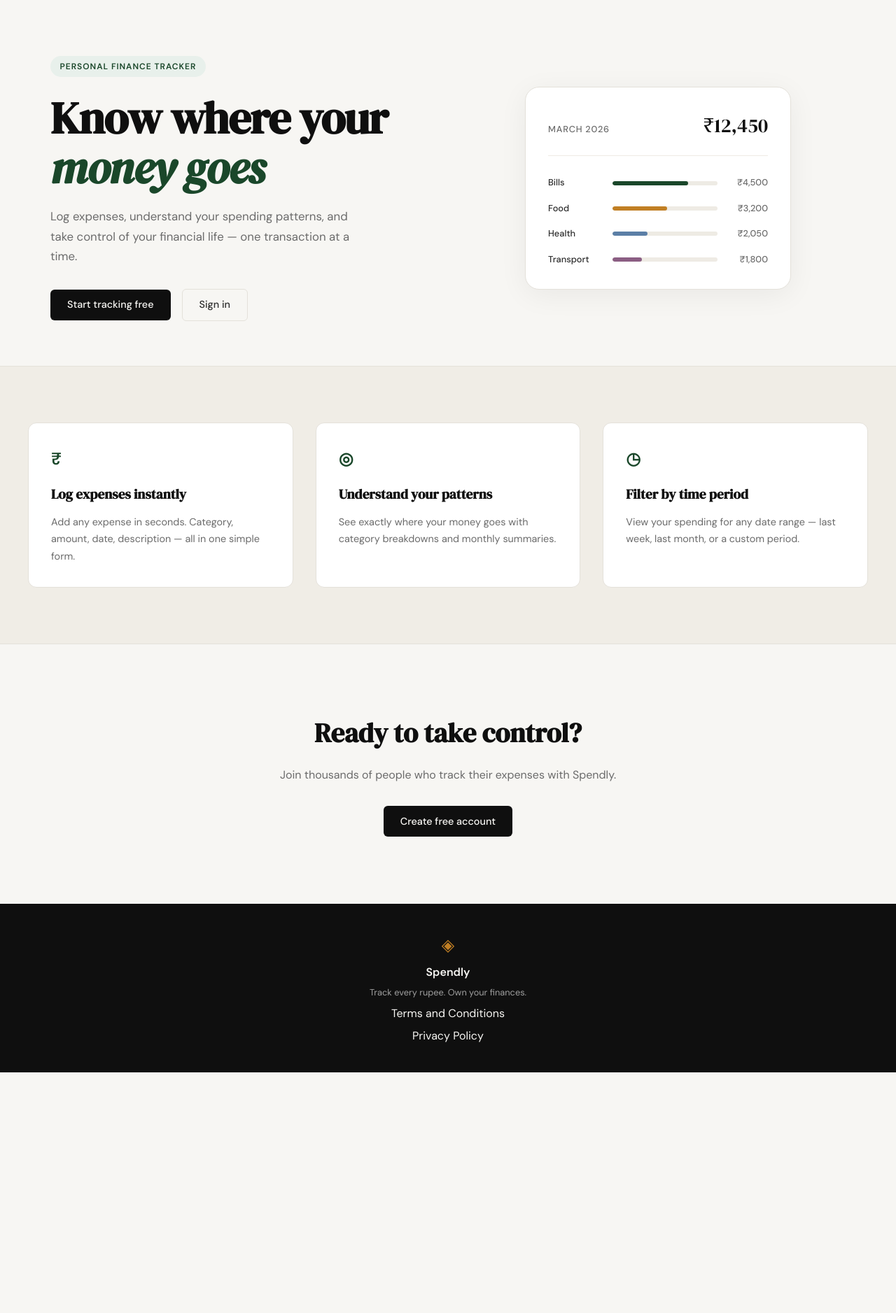
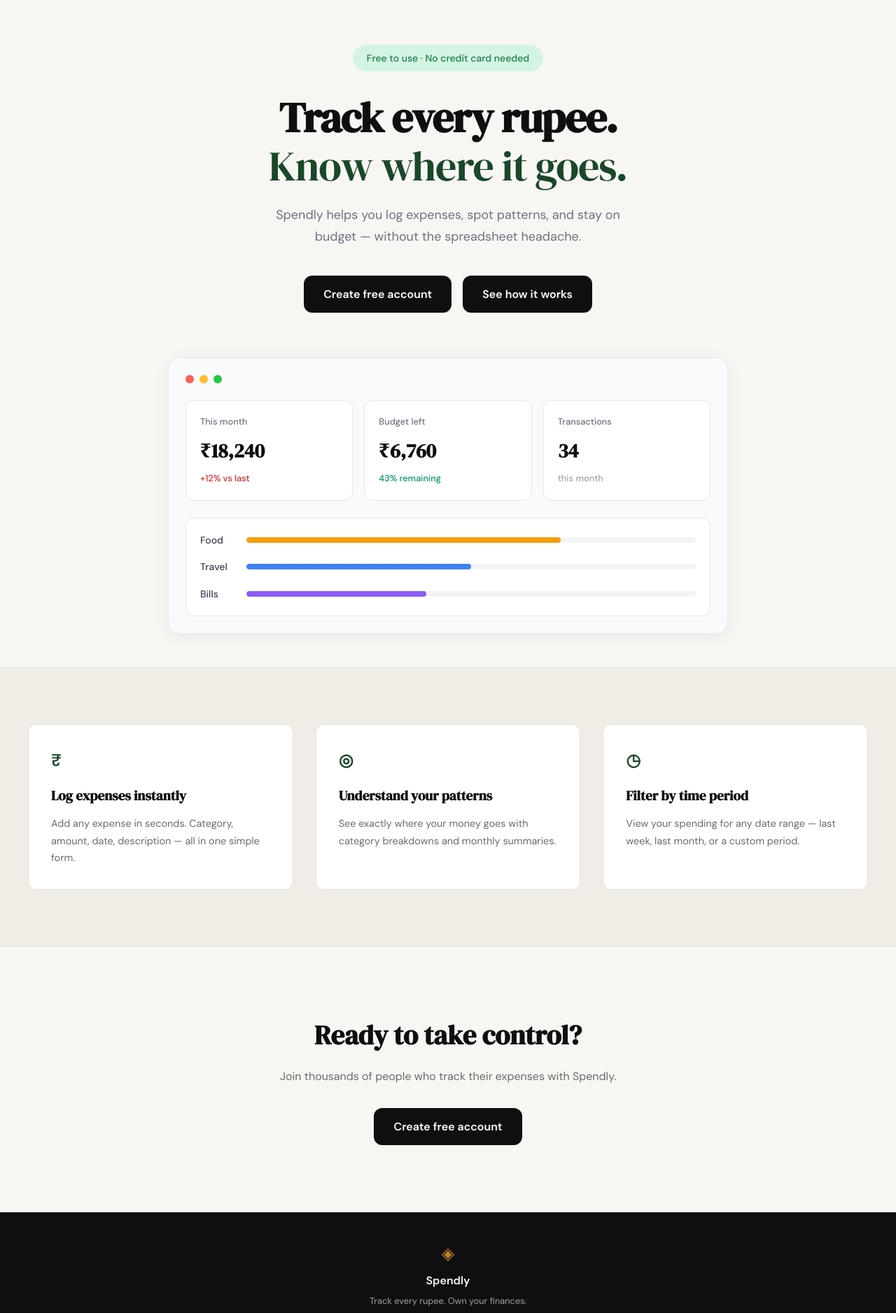
Before and after one commit to aliusman1122/spendly, a Flask app: page / in a window 1280 px wide. Shown: the part 61-1938 px from the top of the page at 70% size. Before the commit the page ends 1594 px from the top, so only its background shows below. Run offline with Flask 3, Linux system fonts and the light colour scheme.

Commit message:
Landing: redesign hero section to match mockup

```diff
--- /dev/null
+++ b/static/css/landing.css
@@ -0,0 +1,243 @@
+/* ------------------------------------------------------------------ */
+/* Hero Section - Landing Page                                         */
+/* ------------------------------------------------------------------ */
+
+.hero {
+    padding: 4rem 2rem 3rem;
+    max-width: var(--max-width);
+    margin: 0 auto;
+}
+
+.hero-inner {
+    text-align: center;
+    max-width: 700px;
+    margin: 0 auto 4rem;
+}
+
+.hero-badge {
+    display: inline-block;
+    background: #d4f4e3;
+    color: #1a7f4a;
+    font-size: 0.875rem;
+    font-weight: 500;
+    padding: 0.5rem 1.25rem;
+    border-radius: 999px;
+    margin-bottom: 2rem;
+}
+
+.hero-title {
+    font-family: var(--font-display);
+    font-size: clamp(2.5rem, 5vw, 3.75rem);
+    line-height: 1.15;
+    letter-spacing: -0.02em;
+    color: var(--ink);
+    margin-bottom: 1.25rem;
+}
+
+.title-accent {
+    color: var(--accent);
+    font-weight: 500;
+}
+
+.hero-subtitle {
+    font-size: 1.125rem;
+    color: #6b7280;
+    line-height: 1.7;
+    max-width: 540px;
+    margin: 0 auto 2.5rem;
+}
+
+.hero-actions {
+    display: flex;
+    gap: 1rem;
+    align-items: center;
+    justify-content: center;
+}
+
+.btn-primary {
+    display: inline-block;
+    background: #0f0f0f;
+    color: #fff;
+    padding: 0.875rem 1.75rem;
+    border-radius: 12px;
+    font-family: var(--font-body);
+    font-size: 1rem;
+    font-weight: 600;
+    cursor: pointer;
+    border: none;
+    transition: background 0.2s;
+    text-decoration: none;
+}
+
+.btn-primary:hover {
+    background: #1a1a1a;
+}
+
+.btn-secondary {
+    display: inline-block;
+    background: #0f0f0f;
+    color: #fff;
+    padding: 0.875rem 1.75rem;
+    border-radius: 12px;
+    font-size: 1rem;
+    font-weight: 600;
+    border: none;
+    transition: background 0.2s;
+    text-decoration: none;
+}
+
+.btn-secondary:hover {
+    background: #1a1a1a;
+}
+
+/* ------------------------------------------------------------------ */
+/* Dashboard Mockup                                                    */
+/* ------------------------------------------------------------------ */
+
+.hero-visual {
+    display: flex;
+    justify-content: center;
+}
+
+.dashboard-mockup {
+    background: #f9fafb;
+    border: 1px solid #e5e7eb;
+    border-radius: 16px;
+    padding: 1.5rem;
+    width: 100%;
+    max-width: 800px;
+    box-shadow: 0 4px 24px rgba(0, 0, 0, 0.06);
+}
+
+.dashboard-header {
+    display: flex;
+    gap: 0.5rem;
+    margin-bottom: 1.5rem;
+}
+
+.dot {
+    width: 12px;
+    height: 12px;
+    border-radius: 50%;
+}
+
+.dot-red { background: #ff5f57; }
+.dot-yellow { background: #ffbd2e; }
+.dot-green { background: #28c840; }
+
+.dashboard-stats {
+    display: grid;
+    grid-template-columns: repeat(3, 1fr);
+    gap: 1rem;
+    margin-bottom: 1.5rem;
+}
+
+.stat-card {
+    background: #fff;
+    border: 1px solid #e5e7eb;
+    border-radius: 12px;
+    padding: 1.25rem;
+    display: flex;
+    flex-direction: column;
+    gap: 0.5rem;
+}
+
+.stat-label {
+    font-size: 0.8rem;
+    color: #6b7280;
+    font-weight: 500;
+}
+
+.stat-value {
+    font-family: var(--font-display);
+    font-size: 1.75rem;
+    color: #0f0f0f;
+    font-weight: 600;
+}
+
+.stat-change {
+    font-size: 0.8rem;
+    font-weight: 500;
+}
+
+.stat-change.positive { color: #dc2626; }
+.stat-change.remaining { color: #059669; }
+.stat-change.muted { color: #9ca3af; }
+
+.dashboard-bars {
+    background: #fff;
+    border: 1px solid #e5e7eb;
+    border-radius: 12px;
+    padding: 1.25rem;
+    display: flex;
+    flex-direction: column;
+    gap: 1rem;
+}
+
+.bar-row {
+    display: flex;
+    align-items: center;
+    gap: 1rem;
+}
+
+.bar-label {
+    font-size: 0.875rem;
+    color: #374151;
+    font-weight: 500;
+    min-width: 50px;
+}
+
+.bar-track {
+    flex: 1;
+    height: 8px;
+    background: #f3f4f6;
+    border-radius: 999px;
+    overflow: hidden;
+}
+
+.bar {
+    height: 100%;
+    border-radius: 999px;
+    transition: width 0.6s ease;
+}
+
+.bar-food { background: #f59e0b; }
+.bar-travel { background: #3b82f6; }
+.bar-bills { background: #8b5cf6; }
+
+/* ------------------------------------------------------------------ */
+/* Responsive                                                          */
+/* ------------------------------------------------------------------ */
+
+@media (max-width: 768px) {
+    .hero-inner {
+        text-align: center;
+    }
+
+    .hero-actions {
+        flex-direction: column;
+        align-items: stretch;
+    }
+
+    .dashboard-stats {
+        grid-template-columns: 1fr;
+    }
+
+    .hero-visual {
+        display: none;
+    }
+}
+
+@media (max-width: 600px) {
+    .hero {
+        padding: 2rem 1rem 1.5rem;
+    }
+
+    .hero-title {
+        font-size: 2rem;
+    }
+
+    .hero-subtitle {
+        font-size: 1rem;
+    }
+}
--- a/static/css/style.css
+++ b/static/css/style.css
@@ -120,144 +120,7 @@ a { color: inherit; text-decoration: none; }
 .main-content { min-height: calc(100vh - 60px - 100px); }
 
 /* ------------------------------------------------------------------ */
-/* Hero                                                                */
-/* ------------------------------------------------------------------ */
-
-.hero {
-    padding: 5rem 2rem 4rem;
-    display: grid;
-    grid-template-columns: 1fr 1fr;
-    gap: 4rem;
-    align-items: center;
-    max-width: var(--max-width);
-    margin: 0 auto;
-}
-
-.hero-badge {
-    display: inline-block;
-    background: var(--accent-light);
-    color: var(--accent);
-    font-size: 0.75rem;
-    font-weight: 600;
-    letter-spacing: 0.08em;
-    text-transform: uppercase;
-    padding: 0.35rem 0.85rem;
-    border-radius: 999px;
-    margin-bottom: 1.5rem;
-}
-
-.hero-title {
-    font-family: var(--font-display);
-    font-size: clamp(2.5rem, 5vw, 4rem);
-    line-height: 1.1;
-    letter-spacing: -0.02em;
-    color: var(--ink);
-    margin-bottom: 1.25rem;
-}
-
-.hero-title em {
-    font-style: italic;
-    color: var(--accent);
-}
-
-.hero-subtitle {
-    font-size: 1.05rem;
-    color: var(--ink-muted);
-    line-height: 1.7;
-    max-width: 460px;
-    margin-bottom: 2rem;
-}
-
-.hero-actions {
-    display: flex;
-    gap: 1rem;
-    align-items: center;
-}
-
-/* ------------------------------------------------------------------ */
-/* Mock card (hero visual)                                             */
-/* ------------------------------------------------------------------ */
-
-.hero-visual {
-    display: flex;
-    justify-content: center;
-}
-
-.mock-card {
-    background: var(--paper-card);
-    border: 1px solid var(--border);
-    border-radius: var(--radius-lg);
-    padding: 2rem;
-    width: 100%;
-    max-width: 380px;
-    box-shadow: 0 8px 40px rgba(0,0,0,0.06);
-}
-
-.mock-card-header {
-    display: flex;
-    justify-content: space-between;
-    align-items: baseline;
-    margin-bottom: 1.75rem;
-    padding-bottom: 1.25rem;
-    border-bottom: 1px solid var(--border-soft);
-}
-
-.mock-label {
-    font-size: 0.8rem;
-    font-weight: 500;
-    color: var(--ink-muted);
-    text-transform: uppercase;
-    letter-spacing: 0.06em;
-}
-
-.mock-total {
-    font-family: var(--font-display);
-    font-size: 1.75rem;
-    color: var(--ink);
-}
-
-.mock-bars { display: flex; flex-direction: column; gap: 1rem; }
-
-.mock-bar-row {
-    display: grid;
-    grid-template-columns: 80px 1fr 60px;
-    align-items: center;
-    gap: 0.75rem;
-}
-
-.mock-cat {
-    font-size: 0.8rem;
-    font-weight: 500;
-    color: var(--ink-soft);
-}
-
-.mock-bar-track {
-    height: 6px;
-    background: var(--border-soft);
-    border-radius: 999px;
-    overflow: hidden;
-}
-
-.mock-bar {
-    height: 100%;
-    background: var(--accent);
-    border-radius: 999px;
-    transition: width 0.6s ease;
-}
-
-.mock-bar-2 { background: var(--accent-2); }
-.mock-bar-3 { background: #5b7fa6; }
-.mock-bar-4 { background: #8b5e83; }
-
-.mock-amt {
-    font-size: 0.8rem;
-    font-weight: 500;
-    color: var(--ink-muted);
-    text-align: right;
-}
-
-/* ------------------------------------------------------------------ */
-/* Buttons                                                             */
+/* Buttons (for non-landing pages)                                     */
 /* ------------------------------------------------------------------ */
 
 .btn-primary {
@@ -276,24 +139,6 @@ a { color: inherit; text-decoration: none; }
 }
 
 .btn-primary:hover { background: var(--accent); }
-
-.btn-ghost {
-    display: inline-block;
-    background: transparent;
-    color: var(--ink-soft);
-    padding: 0.65rem 1.5rem;
-    border-radius: var(--radius-sm);
-    font-size: 0.9rem;
-    font-weight: 500;
-    border: 1px solid var(--border);
-    transition: all 0.2s;
-    text-decoration: none;
-}
-
-.btn-ghost:hover {
-    border-color: var(--ink);
-    color: var(--ink);
-}
 
 /* ------------------------------------------------------------------ */
 /* Features section                                                    */
@@ -629,19 +474,9 @@ a { color: inherit; text-decoration: none; }
 /* ------------------------------------------------------------------ */
 
 @media (max-width: 900px) {
-    .hero {
-        grid-template-columns: 1fr;
-        text-align: center;
-    }
-
-    .hero-subtitle { max-width: 100%; }
-    .hero-actions { justify-content: center; }
-    .hero-visual { display: none; }
-
     .features-inner { grid-template-columns: 1fr; }
 }
 
 @media (max-width: 600px) {
     .nav-links a:not(.nav-cta) { display: none; }
-    .hero { padding: 3rem 1rem 2rem; }
 }
--- a/templates/landing.html
+++ b/templates/landing.html
@@ -3,58 +3,66 @@
 {% block title %}Spendly — Track Every Rupee{% endblock %}
 
 {% block content %}
+<link rel="stylesheet" href="{{ url_for('static', filename='css/landing.css') }}">
 
 <section class="hero">
     <div class="hero-inner">
-        <div class="hero-badge">Personal Finance Tracker</div>
+        <div class="hero-badge">Free to use · No credit card needed</div>
         <h1 class="hero-title">
-            Know where your<br>
-            <em>money goes</em>
+            Track every rupee.<br>
+            <span class="title-accent">Know where it goes.</span>
         </h1>
         <p class="hero-subtitle">
-            Log expenses, understand your spending patterns,
-            and take control of your financial life —
-            one transaction at a time.
+            Spendly helps you log expenses, spot patterns, and stay
+            on budget — without the spreadsheet headache.
         </p>
         <div class="hero-actions">
-            <a href="{{ url_for('register') }}" class="btn-primary">Start tracking free</a>
-            <a href="{{ url_for('login') }}" class="btn-ghost">Sign in</a>
+            <a href="{{ url_for('register') }}" class="btn-primary">Create free account</a>
+            <a href="#how-it-works" class="btn-secondary">See how it works</a>
         </div>
     </div>
     <div class="hero-visual">
-        <div class="mock-card">
-            <div class="mock-card-header">
-                <span class="mock-label">March 2026</span>
-                <span class="mock-total">₹12,450</span>
+        <div class="dashboard-mockup">
+            <div class="dashboard-header">
+                <span class="dot dot-red"></span>
+                <span class="dot dot-yellow"></span>
+                <span class="dot dot-green"></span>
             </div>
-            <div class="mock-bars">
-                <div class="mock-bar-row">
-                    <span class="mock-cat">Bills</span>
-                    <div class="mock-bar-track">
-                        <div class="mock-bar" style="width: 72%"></div>
+            <div class="dashboard-stats">
+                <div class="stat-card">
+                    <span class="stat-label">This month</span>
+                    <span class="stat-value">₹18,240</span>
+                    <span class="stat-change positive">+12% vs last</span>
+                </div>
+                <div class="stat-card">
+                    <span class="stat-label">Budget left</span>
+                    <span class="stat-value">₹6,760</span>
+                    <span class="stat-change remaining">43% remaining</span>
+                </div>
+                <div class="stat-card">
+                    <span class="stat-label">Transactions</span>
+                    <span class="stat-value">34</span>
+                    <span class="stat-change muted">this month</span>
+                </div>
+            </div>
+            <div class="dashboard-bars">
+                <div class="bar-row">
+                    <span class="bar-label">Food</span>
+                    <div class="bar-track">
+                        <div class="bar bar-food" style="width: 70%"></div>
                     </div>
-                    <span class="mock-amt">₹4,500</span>
                 </div>
-                <div class="mock-bar-row">
-                    <span class="mock-cat">Food</span>
-                    <div class="mock-bar-track">
-                        <div class="mock-bar mock-bar-2" style="width: 52%"></div>
+                <div class="bar-row">
+                    <span class="bar-label">Travel</span>
+                    <div class="bar-track">
+                        <div class="bar bar-travel" style="width: 50%"></div>
                     </div>
-                    <span class="mock-amt">₹3,200</span>
                 </div>
-                <div class="mock-bar-row">
-                    <span class="mock-cat">Health</span>
-                    <div class="mock-bar-track">
-                        <div class="mock-bar mock-bar-3" style="width: 33%"></div>
+                <div class="bar-row">
+                    <span class="bar-label">Bills</span>
+                    <div class="bar-track">
+                        <div class="bar bar-bills" style="width: 40%"></div>
                     </div>
-                    <span class="mock-amt">₹2,050</span>
-                </div>
-                <div class="mock-bar-row">
-                    <span class="mock-cat">Transport</span>
-                    <div class="mock-bar-track">
-                        <div class="mock-bar mock-bar-4" style="width: 28%"></div>
-                    </div>
-                    <span class="mock-amt">₹1,800</span>
                 </div>
             </div>
         </div>
```
